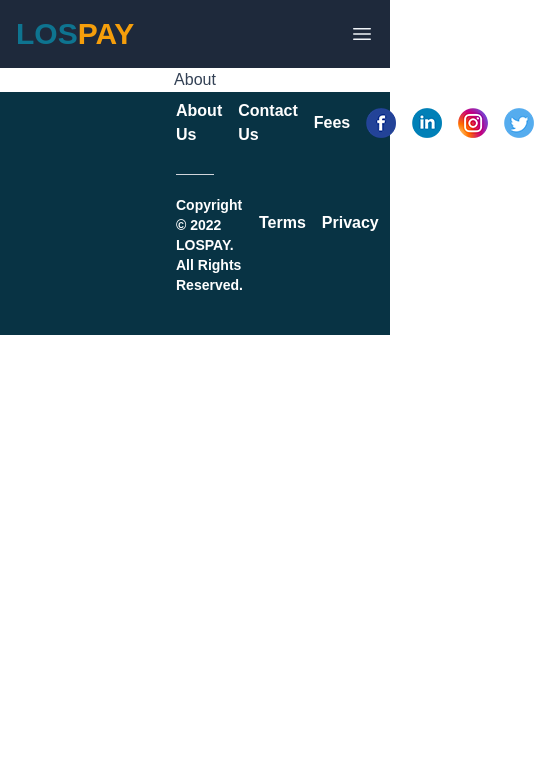
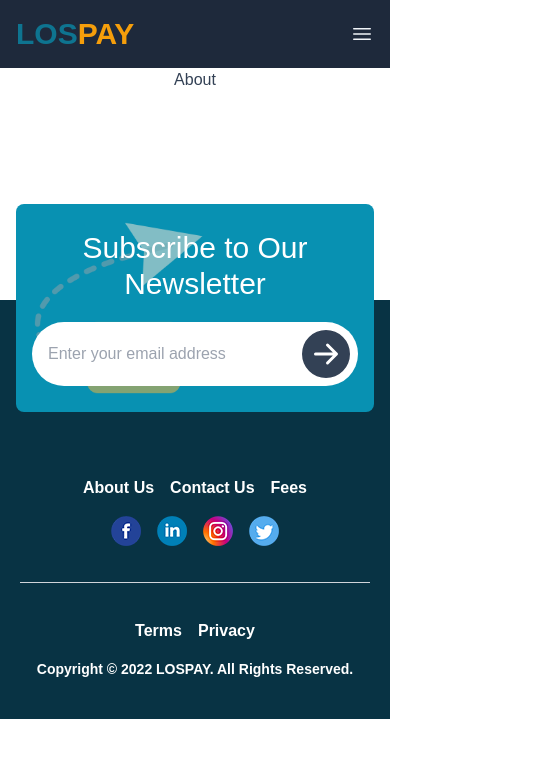
Before and after one commit to jeriusboy/nextjsProject, a Next.js app: page /about in a window 390 px wide. Shown: the top 758 px of the page, 534 px wide, since content can reach past the window. Built offline with nearby package versions, Linux system fonts and the light colour scheme.

Commit message:
scroll to top

```diff
--- a/src/components/HF/Footer.js
+++ b/src/components/HF/Footer.js
@@ -1,36 +1,105 @@
-import React from 'react';
+'use client'
+import React, {useEffect, useState} from 'react';
 import Link from "next/link";
 import Image from "next/image";
 import facebook from "../../assets/social/facebook.png";
 import instagram from "../../assets/social/instagram.png";
 import twitter from "../../assets/social/twitter.png";
 import linkedin from "../../assets/social/linkedin.png";
+import sendMail from "../../assets/send.png";
 
 const Footer = () => {
+	const [showButton, setShowButton] = useState(false);
+	useEffect(() => {
+		//clientHeight
+		const handleScroll = () => {
+			const scrollPosition = window.pageYOffset;
+			//console.log(scrollPosition);
+			if (scrollPosition > 200) {
+				setShowButton(true);
+			} else {
+				setShowButton(false);
+			}
+		};
+		window.addEventListener('scroll', handleScroll);
+		return () => {
+			window.removeEventListener('scroll', handleScroll);
+		};
+	}, []);
+
+	const scrollToTop = () => {
+		window.scrollTo({
+			top: 0,
+			behavior: 'smooth',
+		});
+	}
+
 	return (
 		<footer className="w-full">
-			<div className="w-full bg-cyan-950 px-44 pb-10">
-				<div className="flex justify-between">
-					<div className="flex gap-4 justify-around items-center text-white font-semibold">
+			<div className={`transition-opacity duration-1000 ${showButton ? 'relative z-50 opacity-100' : 'opacity-0 pointer-events-none'}`}>
+				<button
+					onClick={scrollToTop}
+					className="fixed right-5 bottom-5 mr-2 bg-white rounded-full p-1 lg:shadow-2xl shadow-xl drop-shadow-2xl"
+				>
+					<svg
+						viewBox="0 0 24 24"
+						fill="currentColor"
+						className="lg:w-10 lg:h-10 w-8 h-8"
+					>
+						<path d="M6.293 11.293l1.414 1.414L12 8.414l4.293 4.293 1.414-1.414L12 5.586z"/>
+						<path d="M6.293 16.293l1.414 1.414L12 13.414l4.293 4.293 1.414-1.414L12 10.586z"/>
+					</svg>
+				</button>
+			</div>
+			<div className="w-full flex justify-center items-center">
+				<div className="rounded-lg bg-cyan-600 p-4 w-full mx-4 lg:mx-0 lg:w-1/2 translate-y-28 h-52 relative">
+					<Image src={sendMail} alt="Send Mail" className="w-44 opacity-50"/>
+					<div className='absolute inset-0 flex justify-center items-center flex-col lg:px-28 px-4'>
+						<h2 className="text-white text-3xl lg:text-4xl text-center">Subscribe to Our Newsletter</h2>
+						<div className="w-full mt-5 relative">
+							<input type="text"
+							       className="bg-white rounded-full w-full h-16 px-4 outline-none pr-20"
+							       placeholder="Enter your email address"
+							/>
+							<button className="absolute right-0 top-2 mr-2">
+								{/*	svg arrow right*/}
+								<svg
+									fill="currentColor"
+									viewBox="0 0 16 16"
+									className="w-12 h-12"
+								>
+									<path
+										d="M8 0a8 8 0 110 16A8 8 0 018 0zM4.5 7.5a.5.5 0 000 1h5.793l-2.147 2.146a.5.5 0 00.708.708l3-3a.5.5 0 000-.708l-3-3a.5.5 0 10-.708.708L10.293 7.5H4.5z"/>
+								</svg>
+
+							</button>
+						</div>
+
+					</div>
+				</div>
+			</div>
+			<div className="w-full bg-cyan-950 px-5 lg:px-44 pt-44 pb-10">
+				<div className="flex flex-col lg:flex-row justify-between">
+					<div className="flex gap-4 justify-center lg:justify-around items-center text-white font-semibold">
 						<Link href="/about">About Us</Link>
 						<Link href="/contact">Contact Us</Link>
 						<Link href="/fees">Fees</Link>
 					</div>
-					<div className="p-4 flex gap-4">
-						<Image src={facebook} alt="Facebook" width={30} height={30} />
-						<Image src={linkedin} alt="Facebook" width={30} height={30} />
-						<Image src={instagram} alt="Facebook" width={30} height={30} />
-						<Image src={twitter} alt="Facebook" width={30} height={30} />
+					<div className="p-4 flex justify-center gap-4">
+						<Image src={facebook} alt="Facebook" width={30} height={30}/>
+						<Image src={linkedin} alt="Facebook" width={30} height={30}/>
+						<Image src={instagram} alt="Facebook" width={30} height={30}/>
+						<Image src={twitter} alt="Facebook" width={30} height={30}/>
 					</div>
 				</div>
 				<div className="w-full py-5">
 					<div className="w-full h-[1px] bg-gray-300 "/>
 				</div>
-				<div className="flex justify-between">
+				<div className="flex justify-between flex-col-reverse lg:flex-row">
 					<div className="flex gap-4 justify-around items-center text-white font-semibold">
 						<p className="text-sm">Copyright © 2022 LOSPAY. All Rights Reserved.</p>
 					</div>
-					<div className="p-4 flex gap-4 text-white font-semibold">
+					<div className="p-4 flex gap-4 text-white font-semibold items-center justify-center">
 						<p>Terms</p>
 						<p>Privacy</p>
 					</div>
--- a/src/components/HF/Header.js
+++ b/src/components/HF/Header.js
@@ -1,5 +1,5 @@
 'use client';
-import React, {useState} from 'react';
+import React, {useEffect, useState} from 'react';
 import Link from "next/link";
 import {usePathname} from "next/navigation";
 
@@ -7,10 +7,37 @@
 	const Pages = ["Home", "About","Docs","Blog","Contact", "Login"];
 	const [open, setOpen] = useState(false);
 	const pathname = usePathname()
+	const [height, setHeight] = useState(0);
+
+	useEffect(() => {
+		//clientHeight
+		const handleScroll = () => {
+			const scrollPosition = window.pageYOffset;
+			//console.log(scrollPosition);
+			if (scrollPosition > 100) {
+				setHeight(100);
+			}
+			if (scrollPosition > 400) {
+				console.log(100)
+				setHeight(400);
+				//setShowButton(true);
+			} else {
+				//setShowButton(false);
+				setHeight(0)
+			}
+		};
+		window.addEventListener('scroll', handleScroll);
+		return () => {
+			window.removeEventListener('scroll', handleScroll);
+		};
+	}, []);
+
 	return (
 		<>
 			<div
-				className="hidden lg:flex justify-around top-0 sticky w-full bg-slate-800 p-4 h-24  items-center text-slate-100 group z-40">
+				className={`hidden lg:flex justify-around top-0 w-full bg-slate-800 p-4 h-24  items-center text-slate-100 group z-40
+				${height === 400 && "transition-transform duration-1000 bg-opacity-95 backdrop-blur" }
+				${height === 200 && "opacity-100 sticky" }`}>
 				<div className="text-3xl font-bold text-cyan-700">
 					<Link  href="/">LOS<span className="text-amber-500">PAY</span></Link>
 				</div>
--- a/src/layout/DefaulLayout.js
+++ b/src/layout/DefaulLayout.js
@@ -5,11 +5,11 @@
 const DefaultLayout = ({children}) => {
 	return (
 		<div>
-			<Header />
+			<Header/>
 			<main className="flex min-h-screen flex-col items-center justify-between p-24">
 				{children}
 			</main>
-			<Footer />
+			<Footer/>
 		</div>
 	);
 };
```
Also changed, not shown: src/assets/send.png (added).
